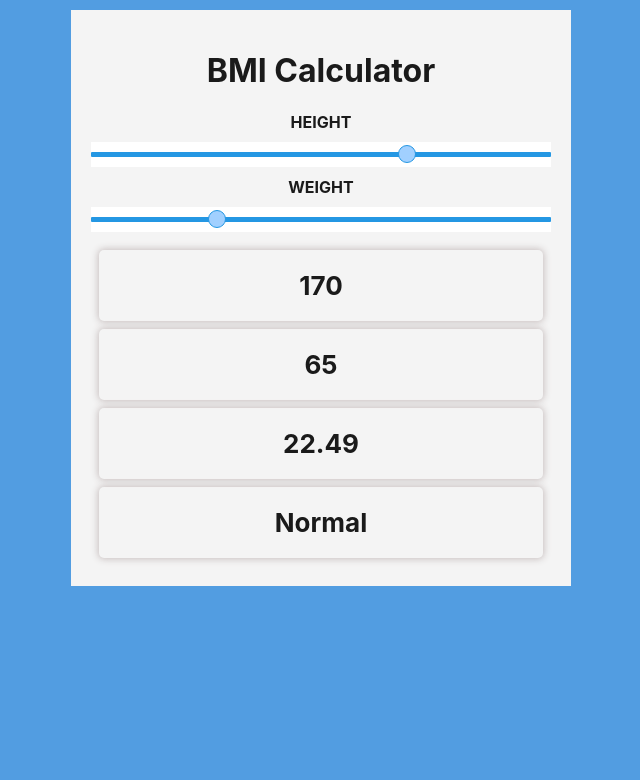
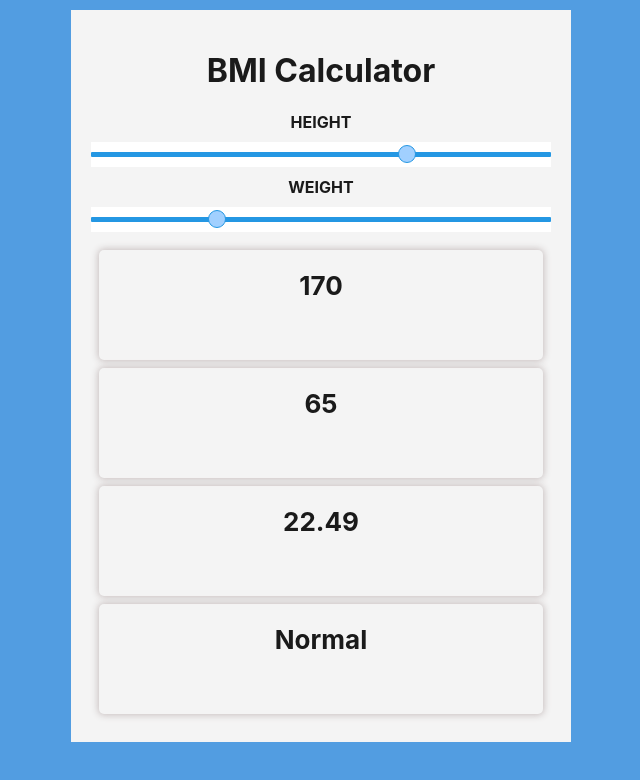
Before and after one commit to Vlad-Konovalchuk/Body-Mass-Index, a React (Create React App) app: page / in a window 1280 px wide. Shown: the top 780 px of the page, without its empty margins (319-959 px from the left). Built offline with nearby package versions, Linux system fonts and the light colour scheme.

Commit message:
Update App.css

```diff
--- a/src/App.css
+++ b/src/App.css
@@ -22,6 +22,7 @@ label {
 }
 
 .output>h3 {
+  min-height:110px;
   padding: 20px;
   border-radius: 5px;
   font-size: 26px;
```
